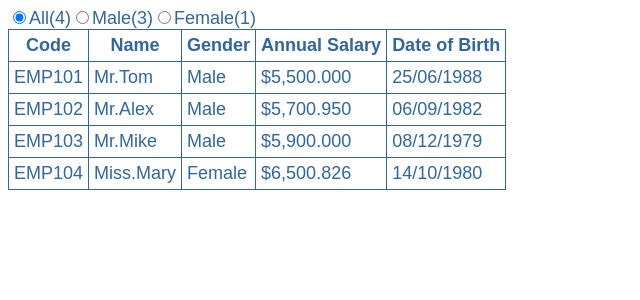
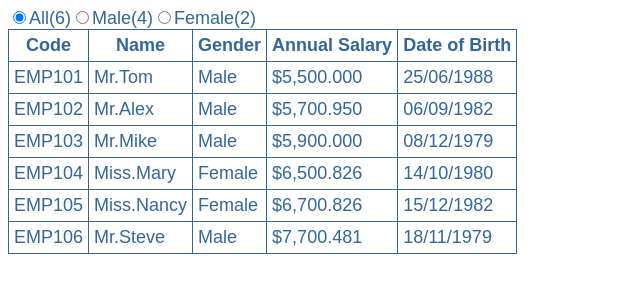
Before and after one commit to osri77/angularexample1, an Angular app: page / in a window 1280 px wide. Shown: the top 300 px of the page, without its empty margins (0-640 px from the left). Built offline with nearby package versions, Linux system fonts and the light colour scheme.

Commit message:
Added the basic hardcoded employee service

```diff
--- a/src/app/app.module.ts
+++ b/src/app/app.module.ts
@@ -8,6 +8,8 @@ import { EmployeeComponent } from './employee/employee.component';
 import { EmployeeListComponent } from './employee/employee-list.component';
 import { EmployeeCountComponent } from './employee/employee-count.component';
 import { EmployeePipePipe } from './employee/employee-pipe.pipe';
+import { EmployeeService } from './employee/employee-service.service';
+
 
 
 
--- a/src/app/employee/employee-list.component.ts
+++ b/src/app/employee/employee-list.component.ts
@@ -1,15 +1,18 @@
 import { Component, OnInit } from '@angular/core';
 import { Iemployee } from './iemployee';
+import {EmployeeService} from './employee-service.service'
 
 @Component({
   selector: 'app-employee-list',
   templateUrl: './employee-list.component.html',
-  styleUrls: ['./employee-list.component.css']
+  styleUrls: ['./employee-list.component.css'],
+  providers:[EmployeeService]
 })
 export class EmployeeListComponent implements OnInit {
 
-  constructor() { }
-
+  constructor(private _empService:EmployeeService) { }
+  employees: Iemployee[];
+/*
   employees: Iemployee[] = [
     {
         code: 'emp101', name: 'Tom', gender: 'Male',
@@ -28,7 +31,7 @@ export class EmployeeListComponent implements OnInit {
         annualSalary: 6500.826, dateOfBirth: '10/14/1980'
     },
 ];
-
+*/
 // This property keeps track of which radio button is selected
     // We have set the default value to All, so all the employees
     // are displayed in the table by default
@@ -59,6 +62,7 @@ export class EmployeeListComponent implements OnInit {
   }
 
   ngOnInit() {
+    this.employees = this._empService.getEmployees();
   }
 
 }
--- /dev/null
+++ b/src/app/employee/employee-service.service.ts
@@ -0,0 +1,38 @@
+import { Injectable } from '@angular/core';
+import {Iemployee} from './iemployee'
+
+@Injectable()
+export class EmployeeService {
+
+  constructor() { }
+  getEmployees(): Iemployee[]
+  {
+    return [
+              {
+                code: 'emp101', name: 'Tom', gender: 'Male',
+                annualSalary: 5500, dateOfBirth: '6/25/1988'
+            },
+            {
+                code: 'emp102', name: 'Alex', gender: 'Male',
+                annualSalary: 5700.95, dateOfBirth: '9/6/1982'
+            },
+            {
+                code: 'emp103', name: 'Mike', gender: 'Male',
+                annualSalary: 5900, dateOfBirth: '12/8/1979'
+            },
+            {
+                code: 'emp104', name: 'Mary', gender: 'Female',
+                annualSalary: 6500.826, dateOfBirth: '10/14/1980'
+            },
+            {
+                code: 'emp105', name: 'Nancy', gender: 'Female',
+                annualSalary: 6700.826, dateOfBirth: '12/15/1982'
+            },
+            {
+                code: 'emp106', name: 'Steve', gender: 'Male',
+                annualSalary: 7700.481, dateOfBirth: '11/18/1979'
+            },
+    ];
+  }
+
+}
```
